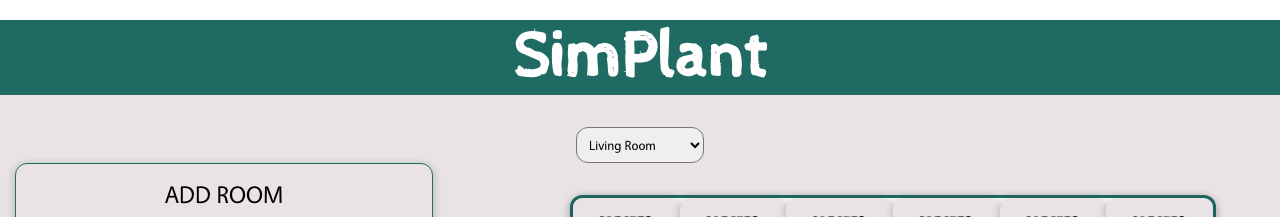
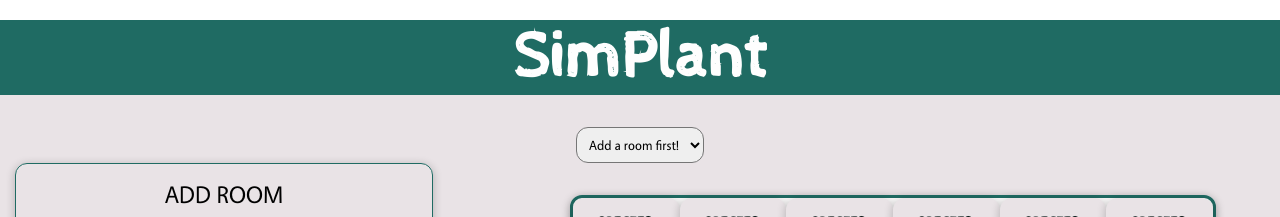
Before and after one commit to SimPlant/SimPlant, a React app: page / in a window 1280 px wide. Shown: the part 780-997 px from the top of the page. Built offline with nearby package versions, Linux system fonts and the light colour scheme; the HTML template or start-up script is replaced by a standard one.

Commit message:
Add props to room menu component
Co-authored-by: eswitbeck <eswitbeck@users.noreply.github.com>

```diff
--- a/src/app/components/lowerContainer/lowerContainer.jsx
+++ b/src/app/components/lowerContainer/lowerContainer.jsx
@@ -2,6 +2,10 @@ import React from 'react';
 import './lowerContainerStyle.scss';
 import FormContainer from '../formContainer/formContainer.jsx';
 import Room from '../room/roomContainer.jsx';
+
+//render room component
+//render form container componenet
+
 export default function LowerContainer() {
   return (
     <div className="lowerContainer">
--- a/src/app/components/mainPage/mainPage.jsx
+++ b/src/app/components/mainPage/mainPage.jsx
@@ -1,20 +1,52 @@
-import React from 'react';
+import React, { useState, useEffect } from 'react';
 import './mainPageStyle.scss';
 import RoomMenu from '../roomMenu/roomMenu.jsx';
 import LowerContainer from '../lowerContainer/lowerContainer.jsx';
+// ADD import getAllPlants and getAllRooms from API !!!!!!!!!!!!!!!!!!!
 
-//main container page acts as parent component
+//main container page acts as parent component - stateful component
 
 //render drop down menu to navigate btwn rooms -roomMenu
-//render lowerContainer to hold room and input forms
-//render room component
-//render form container componenet
+//render lowerContainer to hold room and input forms - pass props through lower container
+
+// state:
+// rooms
+// current room
+// plants
+// current plants
 
 function MainPage() {
+  function getAllRooms() {
+    return new Promise((resolve) => {
+      resolve([]);
+
+      // resolve([{ name: 'Living Room' }, { name: 'Kitchen' }]);
+    });
+  }
+
+  // hard code userID
+  const userID = 1;
+  // will need to make async
+  const [rooms, setRooms] = useState([null]);
+  const [currentRoom, setCurrentRoom] = useState(rooms[0]);
+  // const [plants, setPlants] = useState(getAllPlants(userID).then((r) => r));
+  // only show plants in current room
+  // const [currentPlants, setCurrentPlants] = useState(
+  //   plants.filter((plant) => plant.room_id === currentRoom._id)
+  // );
+
+  // useEffect
+  useEffect(() => {
+    async function unwrapRooms() {
+      setRooms(await getAllRooms(userID));
+    }
+    unwrapRooms();
+  }, []);
+
   return (
     <div className="page">
-      <RoomMenu />
-      <LowerContainer />
+      <RoomMenu rooms={rooms} />
+      <LowerContainer currentRoom={currentRoom} currentPlants={''} />
     </div>
   );
 }
--- a/src/app/components/roomMenu/roomMenu.jsx
+++ b/src/app/components/roomMenu/roomMenu.jsx
@@ -2,11 +2,22 @@ import React from 'react';
 import './roomMenuStyle.scss';
 
 export default function RoomMenu(props) {
+  // add props to component
+  let roomOptions = props.rooms.map((room, i) => {
+    return (
+      <option value={room?.name} key={i}>
+        {room?.name}
+      </option>
+    );
+  });
+
+  if (!roomOptions.length) {
+    roomOptions = <option value="empty">Add a room first!</option>;
+  }
+
   return (
     <nav id="roomMenu">
-      <select name="rooms">
-        <option value="Living Room">Living Room</option>
-      </select>
+      <select name="rooms">{roomOptions}</select>
     </nav>
   );
 }
```
